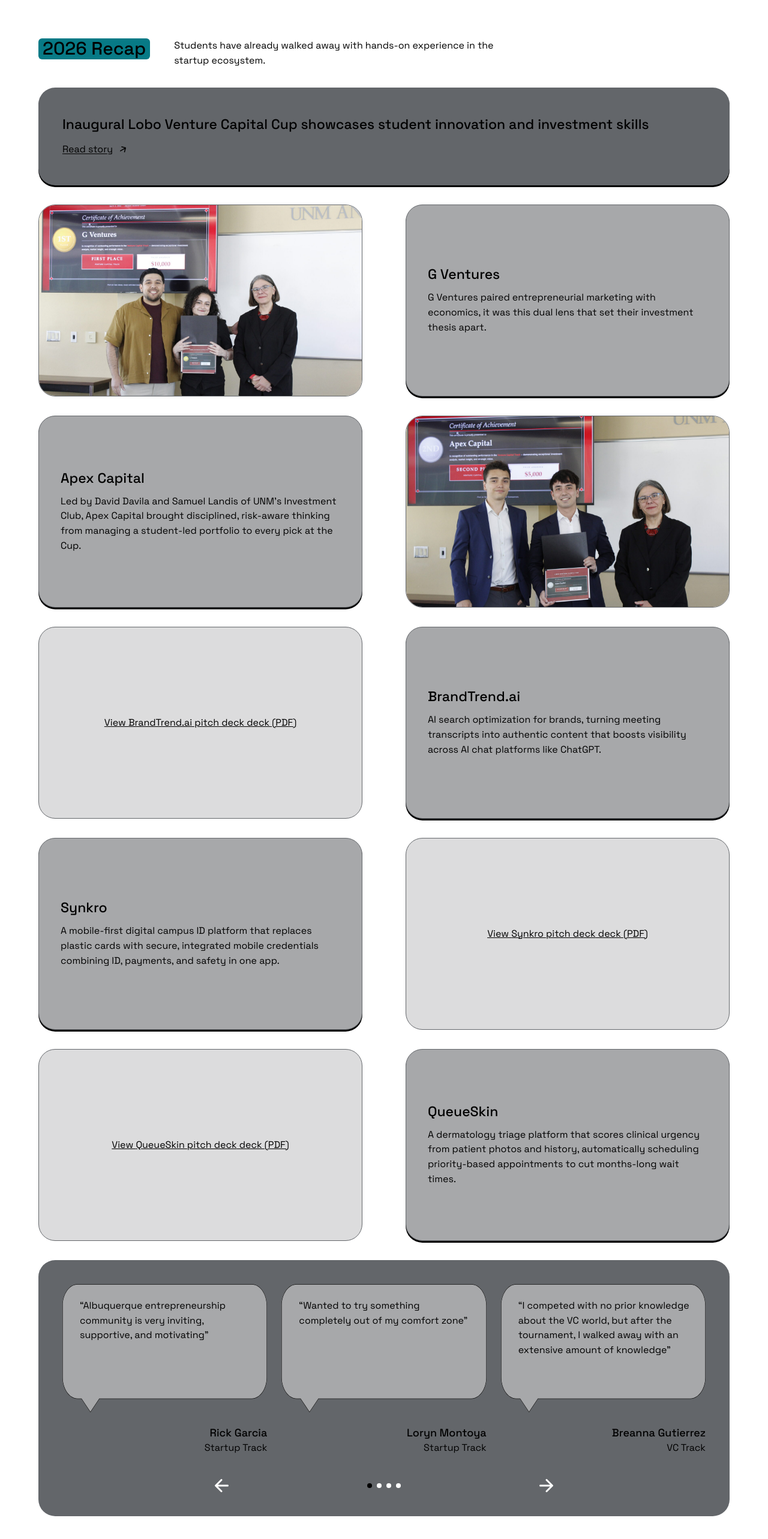
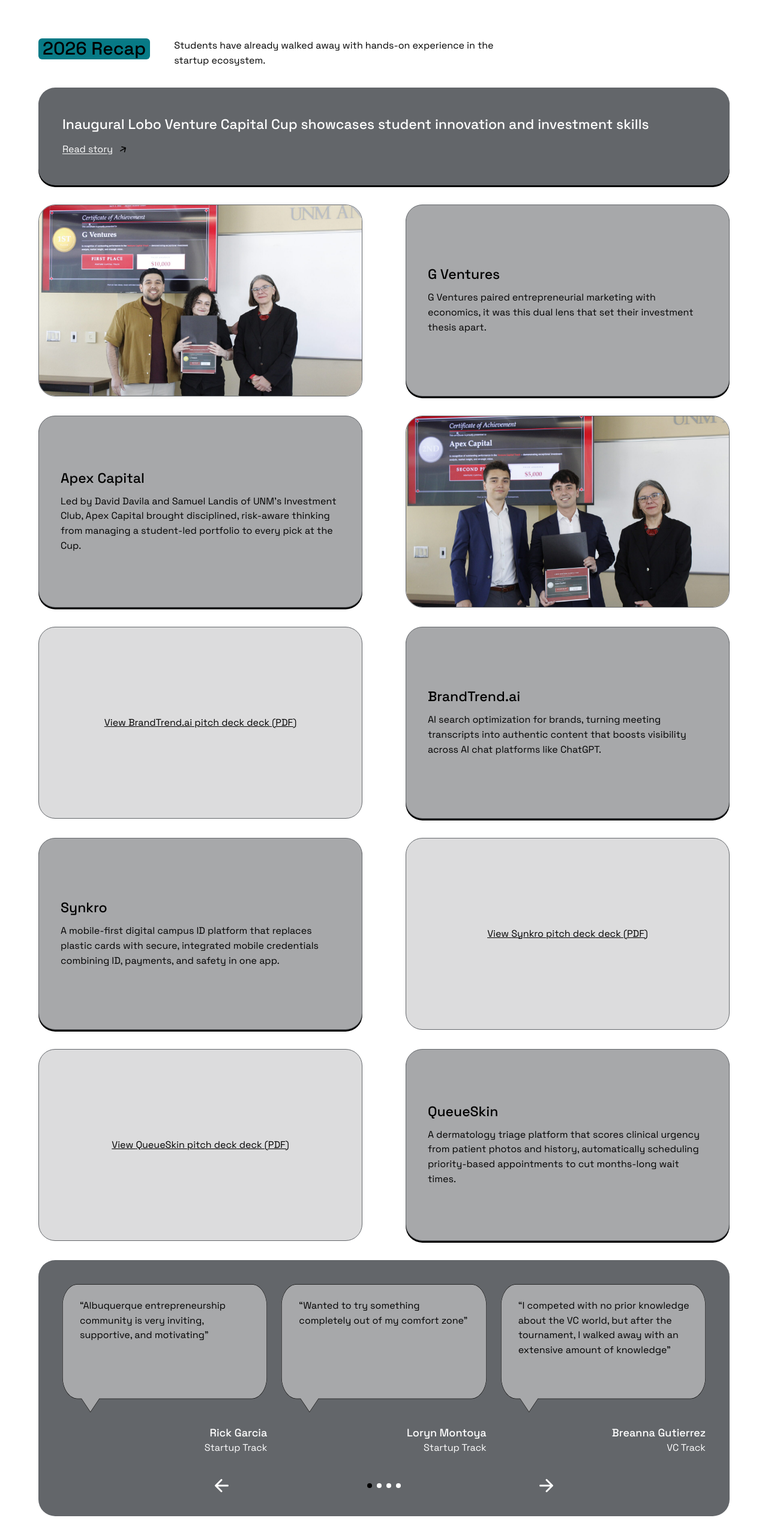
Before and after one commit to rickwgarcia/lobovccup, a React (Vite) app: page / in a window 1280 px wide. Shown: the part 1090-3656 px from the top of the page at 60% size. Built offline with nearby package versions, Linux system fonts and the light colour scheme.

Commit message:
changed color of text for readability

```diff
--- a/src/components/recap/CaseStudyCard.tsx
+++ b/src/components/recap/CaseStudyCard.tsx
@@ -5,14 +5,14 @@
   return (
     <Card bordered={false} className="bg-brand-gray px-6 py-8 sm:px-10 sm:py-12">
       <div className="flex flex-col items-start gap-4">
-        <p className="font-grotesk text-xl font-bold leading-snug text-black sm:text-h3">
+        <p className="font-grotesk text-xl font-bold leading-snug text-white sm:text-h3">
           Inaugural Lobo Venture Capital Cup showcases student innovation and investment skills
         </p>
         <a
           href="https://business.unm.edu/news/highlights/2026/04/inaugural-lobo-venture-capital-cup-showcases-student-innovation-and-investment-skills.html?image"
           target="_blank"
           rel="noreferrer"
-          className="inline-flex items-center gap-3 font-grotesk text-base leading-6 text-black"
+          className="inline-flex items-center gap-3 font-grotesk text-base leading-6 text-white"
         >
           <span className="underline decoration-solid underline-offset-2">Read story</span>
           <img src={caseStudyArrow} alt="" className="h-[10px] w-auto" />
--- a/src/components/recap/TestimonialsCarousel.tsx
+++ b/src/components/recap/TestimonialsCarousel.tsx
@@ -33,10 +33,10 @@
               </p>
             </div>
             <div className="flex w-full flex-col items-end text-right">
-              <p className="font-grotesk text-h4 font-medium leading-normal text-black">
+              <p className="font-grotesk text-h4 font-medium leading-normal text-white">
                 {testimonial.name}
               </p>
-              <p className="font-grotesk text-body leading-normal text-black">{testimonial.title}</p>
+              <p className="font-grotesk text-body leading-normal text-white">{testimonial.title}</p>
             </div>
           </div>
         ))}
```
